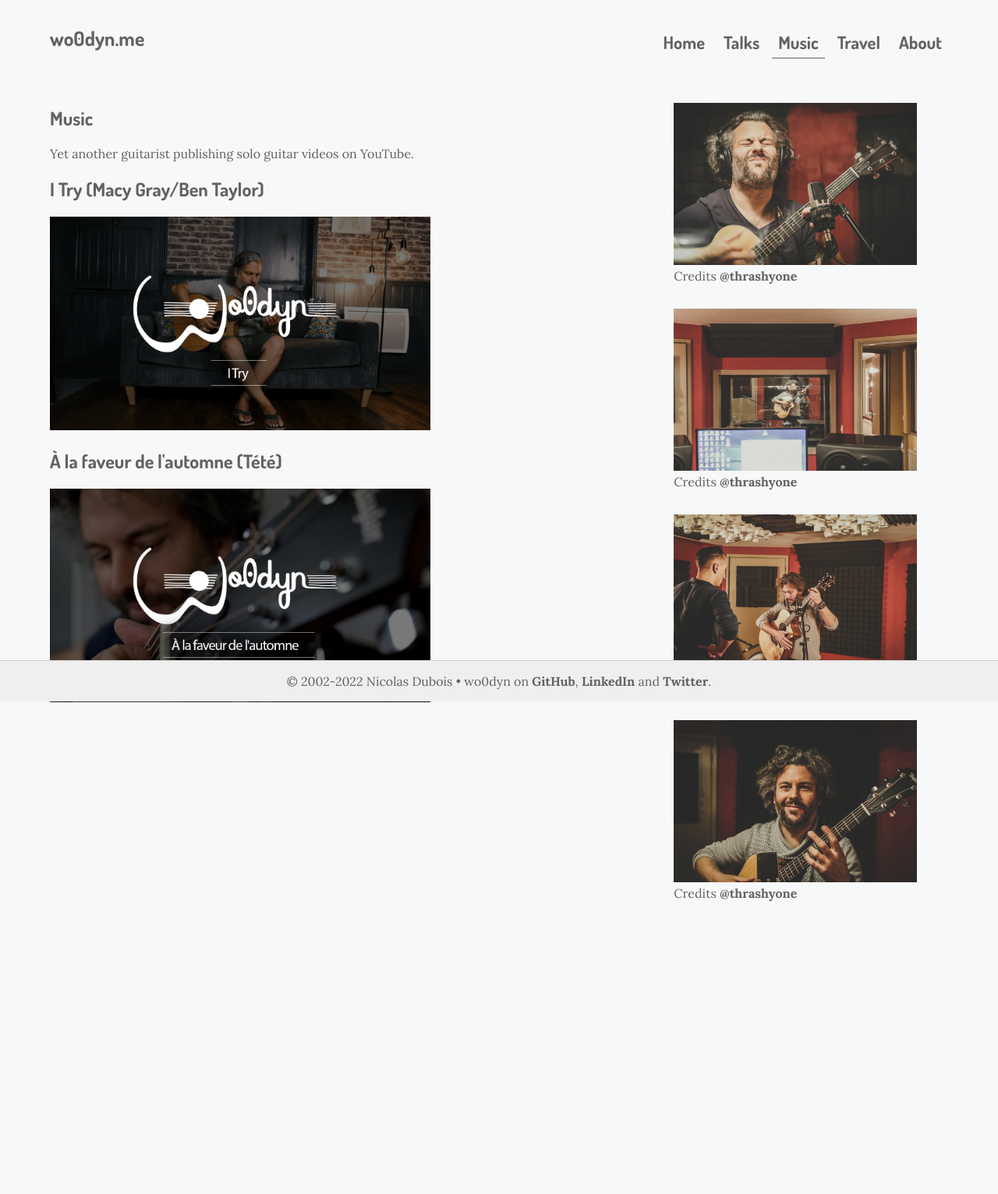
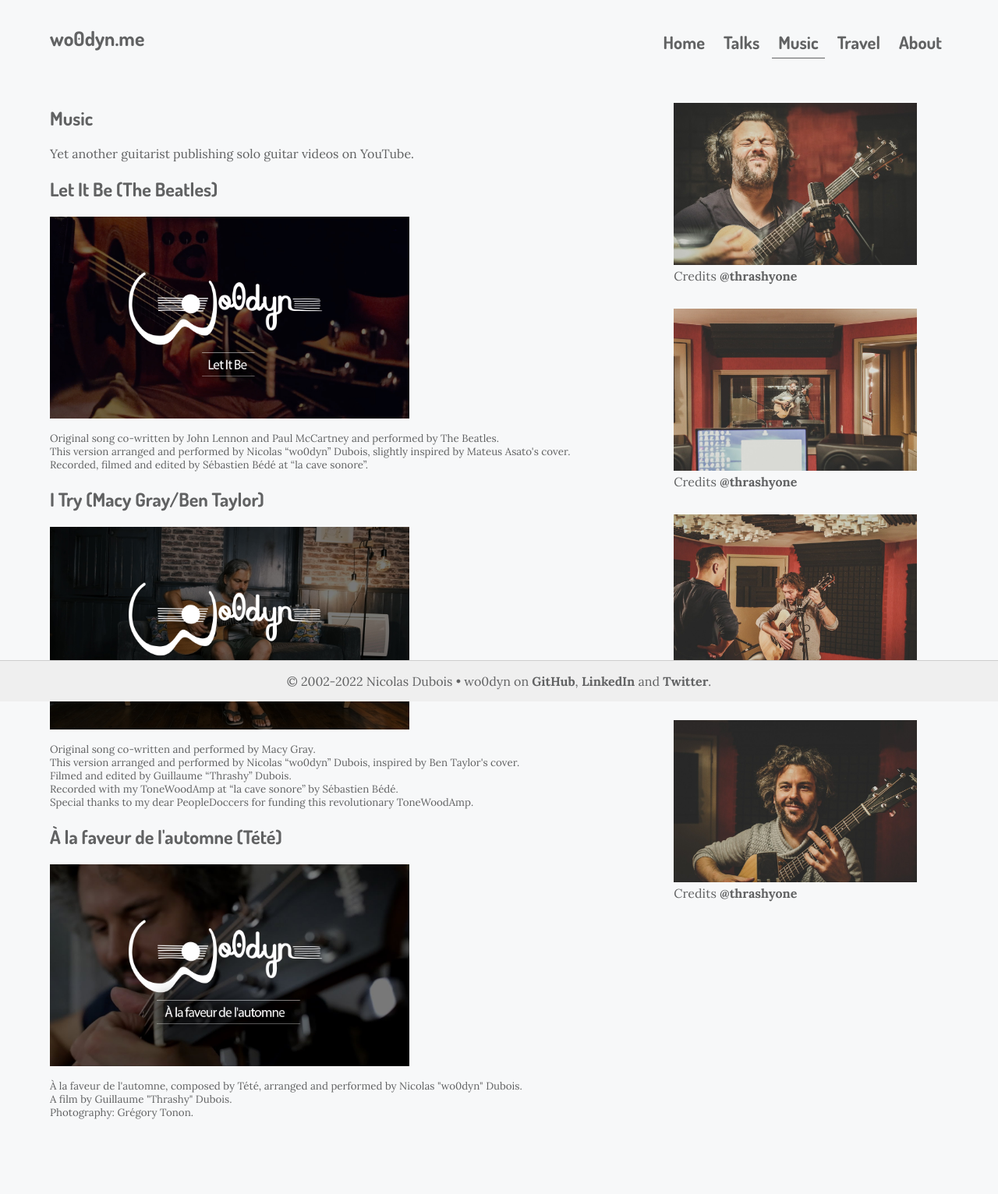
Before and after one commit to wo0dyn/homepage, a Jekyll site: the page built from music.html, in a window 1280 px wide. Shown: the whole page at 78% size. Built offline with Jekyll 4.4.1, drawn with Linux system fonts in a browser that asks for light colours; before the commit the page ends 1268 px from its top, so only the background shows below that.

Commit message:
Music: Add “Let It Be” YouTube video

```diff
--- a/_config.yml
+++ b/_config.yml
@@ -30,3 +30,4 @@ exclude:
   - CNAME
   - homepage.sublime-project
   - README.rst
+  - vendor/bundle
--- a/_data/music.yml
+++ b/_data/music.yml
@@ -1,15 +1,40 @@
-# This video has been deleted. 😠
-# - title: This Day Next Year, Outro (Karate cover)
-#   published_at: 2010-05-10
-#   published_on: youtube
-#   key: ahr3z4AO2YY
+- title: Let It Be (The Beatles)
+  description: >
+    Original song co-written by John Lennon and Paul McCartney and
+    performed by The Beatles.<br>
+    This version arranged and performed by Nicolas “wo0dyn” Dubois,
+    slightly inspired by Mateus Asato's cover.<br>
+    Recorded, filmed and edited by Sébastien Bédé at “la cave sonore”.
+  published_at: 2022-10-21
+  published_on: youtube
+  key: iZI0HKDQeQM
+
 
 - title: I Try (Macy Gray/Ben Taylor)
+  description: >
+    Original song co-written and performed by Macy Gray.<br>
+    This version arranged and performed by Nicolas “wo0dyn” Dubois,
+    inspired by Ben Taylor's cover.<br>
+    Filmed and edited by Guillaume “Thrashy” Dubois.<br>
+    Recorded with my ToneWoodAmp at “la cave sonore” by Sébastien Bédé.<br>
+    Special thanks to my dear PeopleDoccers for funding this
+    revolutionary ToneWoodAmp.
   published_at: 2022-08-24
   published_on: youtube
   key: GgaOsqMQEkE
 
 - title: À la faveur de l'automne (Tété)
+  description: >
+    À la faveur de l'automne, composed by Tété, arranged and performed
+    by Nicolas "wo0dyn" Dubois.<br>
+    A film by Guillaume "Thrashy" Dubois.<br>
+    Photography: Grégory Tonon.
   published_at: 2019-05-08
   published_on: youtube
   key: 1NO4N--isHA
+
+# This 4k-ish video has been deleted. 😠
+# - title: This Day Next Year, Outro (Karate cover)
+#   published_at: 2010-05-10
+#   published_on: youtube
+#   key: ahr3z4AO2YY
--- a/assets/css/default.scss
+++ b/assets/css/default.scss
@@ -129,7 +129,20 @@ main {
   &.music {
     article + article {
       clear: left;
-      margin-bottom: 3em;
+    }
+
+    article {
+      figure {
+        margin-inline-start: 0;
+        display: table;
+
+        figcaption {
+          display: table-caption;
+          caption-side: bottom;
+          font-size: smaller;
+          margin-top: 1em;
+        }
+      }
     }
   }
 
--- a/music.html
+++ b/music.html
@@ -15,6 +15,7 @@ twitter:
     {%- for track in site.data.music %}
     <article>
       <h2>{{ track.title }}</h2>
+      <figure class=track>
         <a data-fslightbox=html5-youtube-videos
           href="https://www.youtube.com/watch?v={{ track.key }}">
           <img class=track src="{{ "assets/images/music/"
@@ -22,6 +23,10 @@ twitter:
             | append: '.jpg' }}"
             alt="{{ track.title }}">
         </a>
+        <figcaption>
+          {{ track.description | strip }}
+        </figcaption>
+      </figure>
     </article>
     {%- endfor %}
   </section>
@@ -33,7 +38,7 @@ twitter:
       <a data-fslightbox href="{{ image.path }}">
         <img src="{{ image.path }}" class=music>
       </a>
-      <figcaption>Credits&nbsp;<a href="https://www.instagram.com/thrashyone/">@thrashyone</a></figcaption>
+      <figcaption>Credits <a href="https://www.instagram.com/thrashyone/">@thrashyone</a></figcaption>
     </figure>
   {%- endif %}
   {%- endfor %}
```
Also changed, not shown: assets/images/music/iZI0HKDQeQM.jpg (added). Lines whose indentation alone changed are shown as unchanged.
